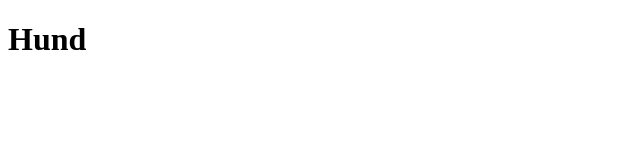
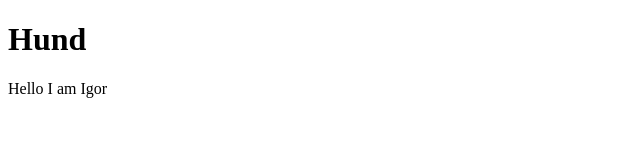
Before and after one commit to FBetulDemir/Team-arbete, a plain HTML site: page index.html in a window 1280 px wide. Shown: the whole page, without its empty margins (0-640 px from the left). Drawn offline with Linux system fonts and the light colour scheme.

Commit message:
igor p tag

```diff
--- a/index.html
+++ b/index.html
@@ -7,5 +7,6 @@
   </head>
   <body>
     <h1>Hund</h1>
+    <p>Hello I am Igor</p>
   </body>
 </html>
```
